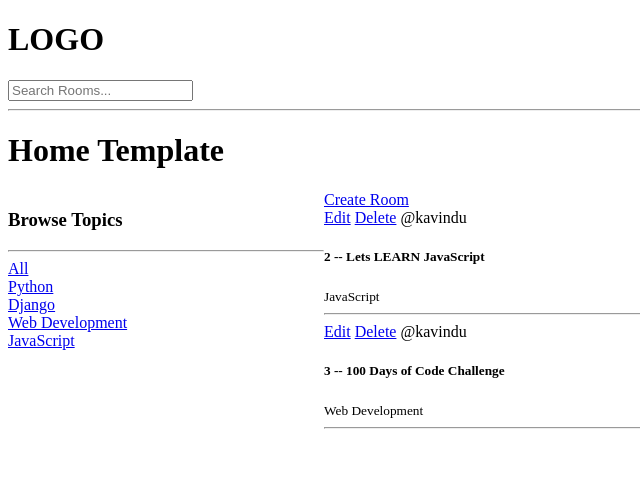
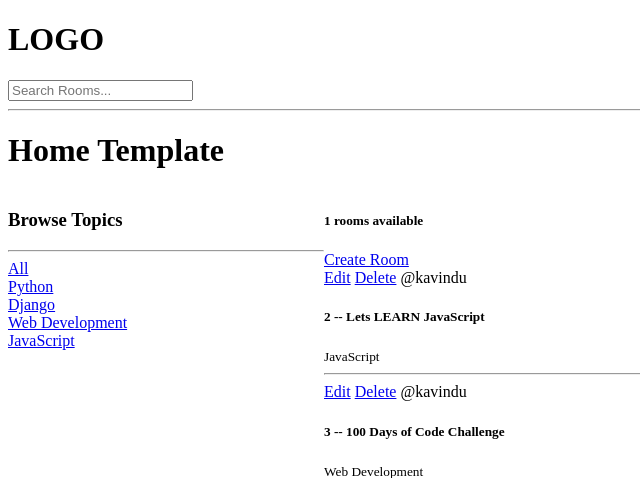
Before and after one commit to Kavindu-248/Django_Learn, a Django app: template base/templates/base/home.html in a window 1280 px wide. Shown: the top 478 px of the page, without its empty margins (0-640 px from the left). Run offline with Django 4.2, Linux system fonts and the light colour scheme; data comes from the database, SQL or seed files in the repository; the template is opened without the code that fills it: values that come from a table or form of the project are taken from there, most other values are stand-ins (such as "Sample title", 1, 10 or a date in 2020).

Commit message:
chnages in home.html

```diff
--- a/base/templates/base/home.html
+++ b/base/templates/base/home.html
@@ -27,6 +27,7 @@
   </div>
 
   <div>
+    <h5>{{room_count}} rooms available</h5>
     <a href="{% url 'create-room'%}"> Create Room </a>
     <div>
       {% for room in rooms %}
```
